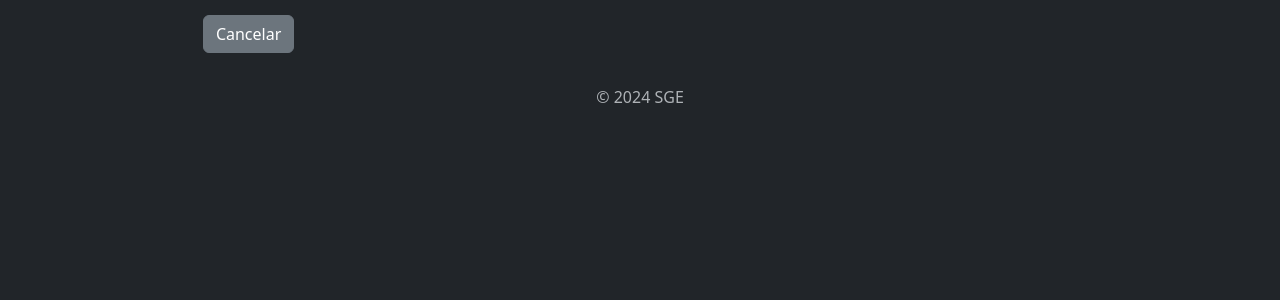
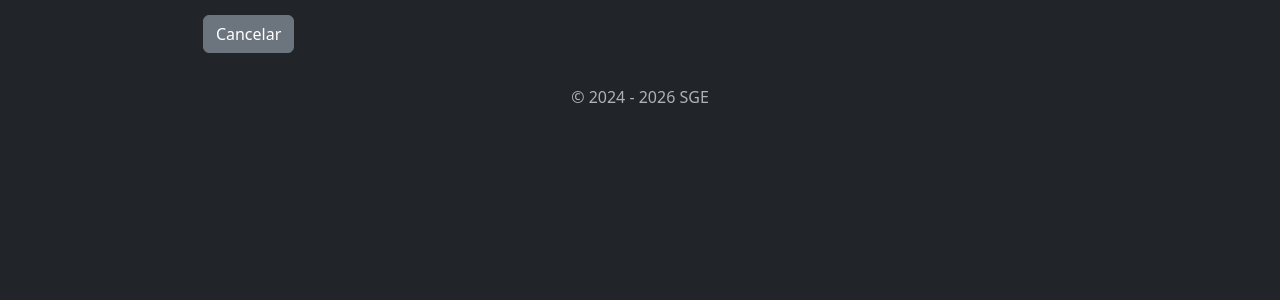
Before and after one commit to elainefs/django-sge, a Django app: page /brands/create/ in a window 1280 px wide. Shown: the part 497-797 px from the top of the page. Run offline with Django 5.2, Linux system fonts and the light colour scheme; a user stored in the database is signed in.

Commit message:
feat: add automatic year update to the footer

```diff
--- a/config/templates/base.html
+++ b/config/templates/base.html
@@ -49,4 +49,9 @@
         </div>
         {% include "components/_footer.html" %}
     </body>
+    <script>
+        let currentYear = document.getElementById("currentYear");
+        let setYear = new Date();
+        currentYear.innerHTML = setYear.getFullYear();
+    </script>
 </html>
--- a/config/templates/components/_footer.html
+++ b/config/templates/components/_footer.html
@@ -1,5 +1,5 @@
 <footer class="footer mt-auto py-3 text-center">
   <div class="container">
-    <span class="text-muted">&copy; 2024 SGE</span>
+    <span class="text-muted">&copy; 2024 - <span id="currentYear"></span> SGE</span>
   </div>
 </footer>
```
